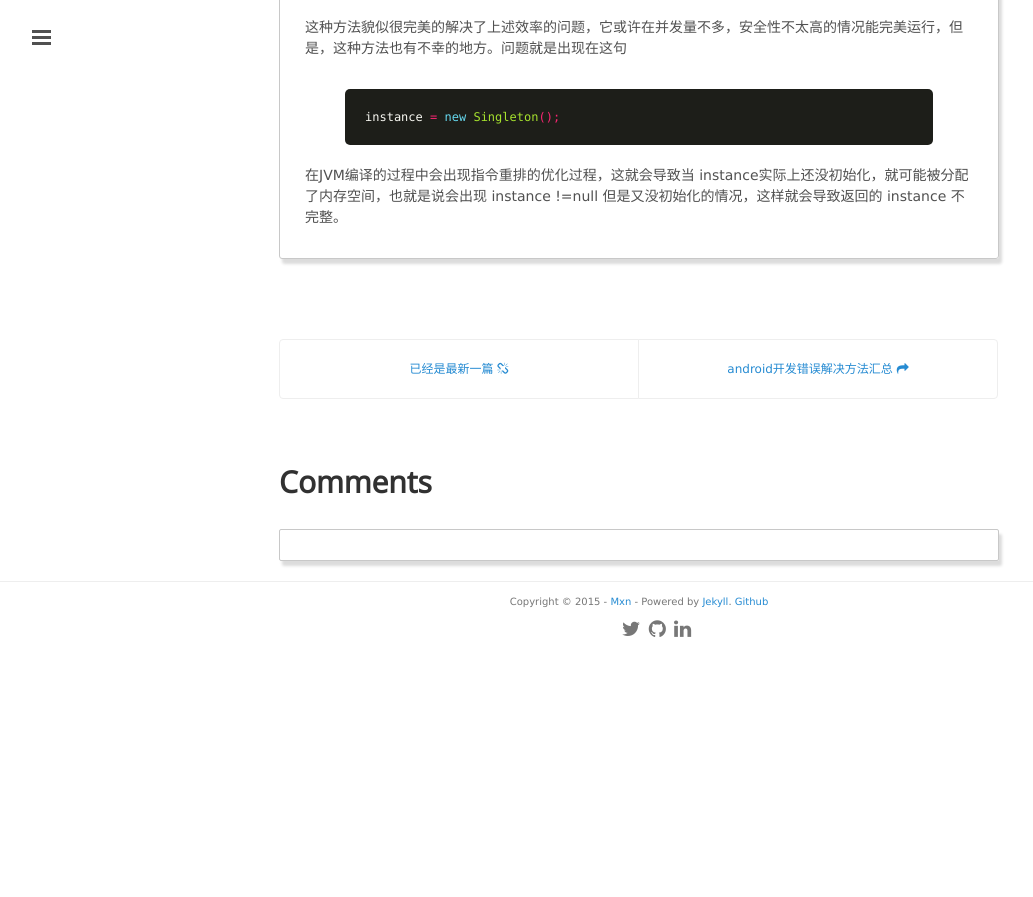
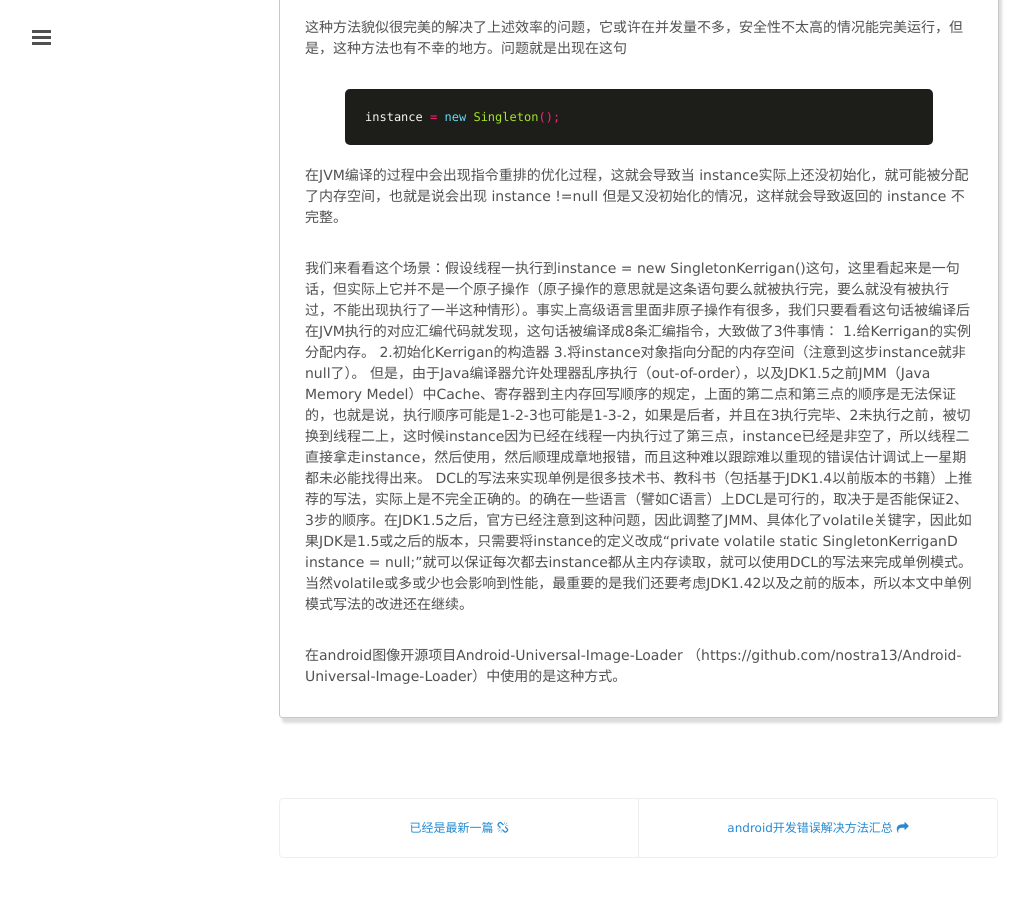
Before and after one commit to mxn21/mxn21.github.io, a Jekyll site: the page built from _posts/2015-5-28-android单例模式分析.md, in a window 1280 px wide and 900 px high, scrolled down 2293 px. Shown: the top 897 px of the window, without its empty margins (1-1034 px from the left). Built offline with Jekyll 4.4.1, drawn with Linux system fonts in a browser that asks for light colours; Markdown is read by kramdown in place of the engine named in the settings; comment, search, counter and statistics services are not loaded; before the commit the page ends 2947 px from its top, so only the background shows below that.

Commit message:
Update 2015-5-28-android单例模式分析.md

```diff
--- a/_posts/2015-5-28-android单例模式分析.md
+++ b/_posts/2015-5-28-android单例模式分析.md
@@ -120,3 +120,12 @@
 instance = new Singleton();
 {% endhighlight %}
 在JVM编译的过程中会出现指令重排的优化过程，这就会导致当 instance实际上还没初始化，就可能被分配了内存空间，也就是说会出现 instance !=null 但是又没初始化的情况，这样就会导致返回的 instance 不完整。
+
+我们来看看这个场景：假设线程一执行到instance = new SingletonKerrigan()这句，这里看起来是一句话，但实际上它并不是一个原子操作（原子操作的意思就是这条语句要么就被执行完，要么就没有被执行过，不能出现执行了一半这种情形）。事实上高级语言里面非原子操作有很多，我们只要看看这句话被编译后在JVM执行的对应汇编代码就发现，这句话被编译成8条汇编指令，大致做了3件事情：
+1.给Kerrigan的实例分配内存。
+2.初始化Kerrigan的构造器
+3.将instance对象指向分配的内存空间（注意到这步instance就非null了）。
+但是，由于Java编译器允许处理器乱序执行（out-of-order），以及JDK1.5之前JMM（Java Memory Medel）中Cache、寄存器到主内存回写顺序的规定，上面的第二点和第三点的顺序是无法保证的，也就是说，执行顺序可能是1-2-3也可能是1-3-2，如果是后者，并且在3执行完毕、2未执行之前，被切换到线程二上，这时候instance因为已经在线程一内执行过了第三点，instance已经是非空了，所以线程二直接拿走instance，然后使用，然后顺理成章地报错，而且这种难以跟踪难以重现的错误估计调试上一星期都未必能找得出来。
+DCL的写法来实现单例是很多技术书、教科书（包括基于JDK1.4以前版本的书籍）上推荐的写法，实际上是不完全正确的。的确在一些语言（譬如C语言）上DCL是可行的，取决于是否能保证2、3步的顺序。在JDK1.5之后，官方已经注意到这种问题，因此调整了JMM、具体化了volatile关键字，因此如果JDK是1.5或之后的版本，只需要将instance的定义改成“private volatile static SingletonKerriganD instance = null;”就可以保证每次都去instance都从主内存读取，就可以使用DCL的写法来完成单例模式。当然volatile或多或少也会影响到性能，最重要的是我们还要考虑JDK1.42以及之前的版本，所以本文中单例模式写法的改进还在继续。
+
+在android图像开源项目Android-Universal-Image-Loader （https://github.com/nostra13/Android-Universal-Image-Loader）中使用的是这种方式。
```
